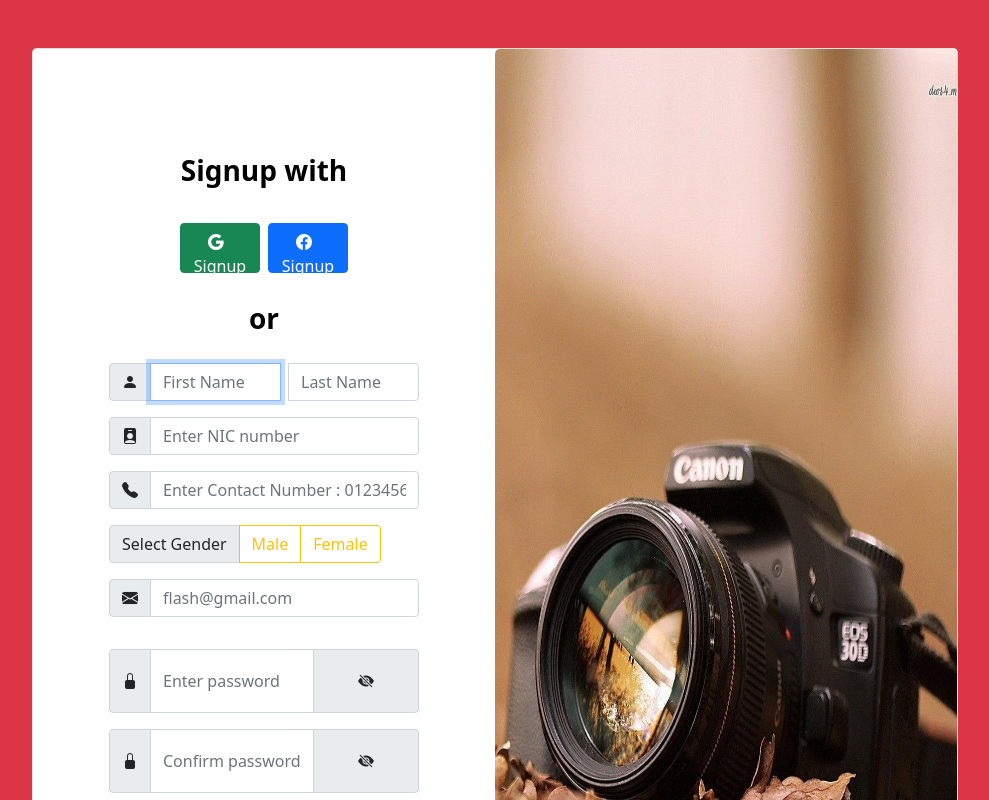
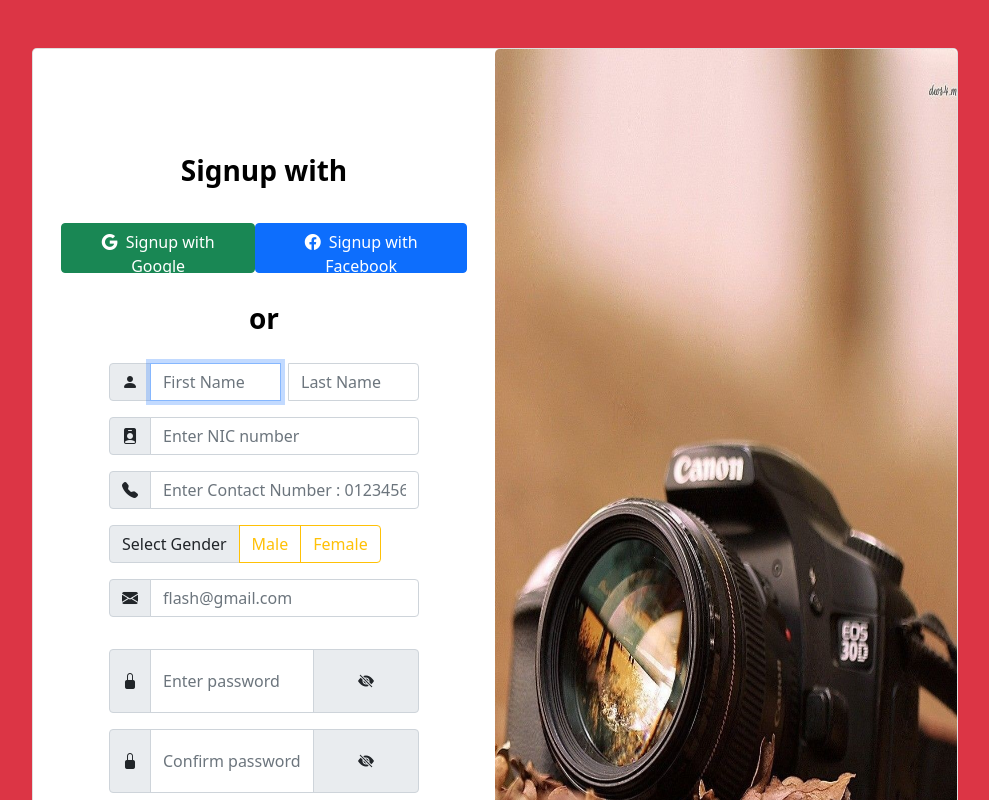
Before and after one commit to FarzanFrost/Flash, a React (Create React App) app in the folder flash-front-end/: page /Signup in a window 1280 px wide. Shown: the top 800 px of the page, without its empty margins (145-1134 px from the left). Built offline with nearby package versions, Linux system fonts and the light colour scheme.

Commit message:
adjusted the login with ,and sign up facebook and google buttons to display the whole content, the icon and text

```diff
--- a/flash-front-end/src/Login.js
+++ b/flash-front-end/src/Login.js
@@ -64,17 +64,15 @@ const Login = () => {
 
                                                         <div className="d-flex justify-content-center">
 
-                                                            <button className="btn btn-success mx-1">
+                                                            <button className="btn btn-success mx-auto w-auto flex-wrap">
 
-                                                                <i className="bi bi-google me-2"></i>
-                                                                Login with Google
+                                                                <i className="bi bi-google me-2"></i>Login with Google
 
                                                             </button>
 
-                                                            <button className="btn btn-primary mx-1">
+                                                            <button className="btn btn-primary mx-auto w-auto flex-wrap">
 
-                                                                <i className="bi bi-facebook me-2"></i>
-                                                                Login with Facebook
+                                                                <i className="bi bi-facebook me-2"></i>Login with Facebook
 
                                                             </button>
 
--- a/flash-front-end/src/Signup.js
+++ b/flash-front-end/src/Signup.js
@@ -132,14 +132,14 @@ const Signup = () => {
 
                                                         <div className="d-flex justify-content-center">
 
-                                                            <button className="btn btn-success mx-1">
+                                                            <button className="btn btn-success mx-auto w-auto flex-wrap">
 
                                                                 <i className="bi bi-google me-2"></i>
                                                                 Signup with Google
 
                                                             </button>
 
-                                                            <button className="btn btn-primary mx-1">
+                                                            <button className="btn btn-primary mx-auto w-auto flex-wrap">
 
                                                                 <i className="bi bi-facebook me-2"></i>
                                                                 Signup with Facebook
```
